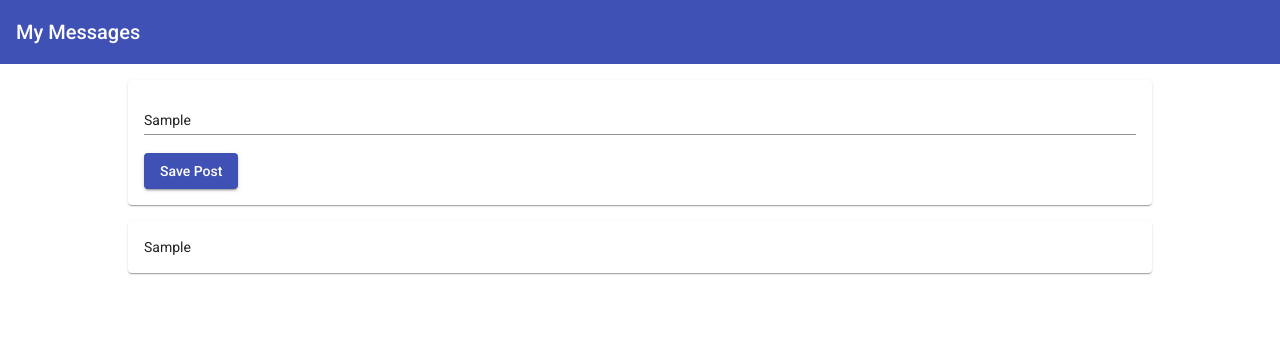
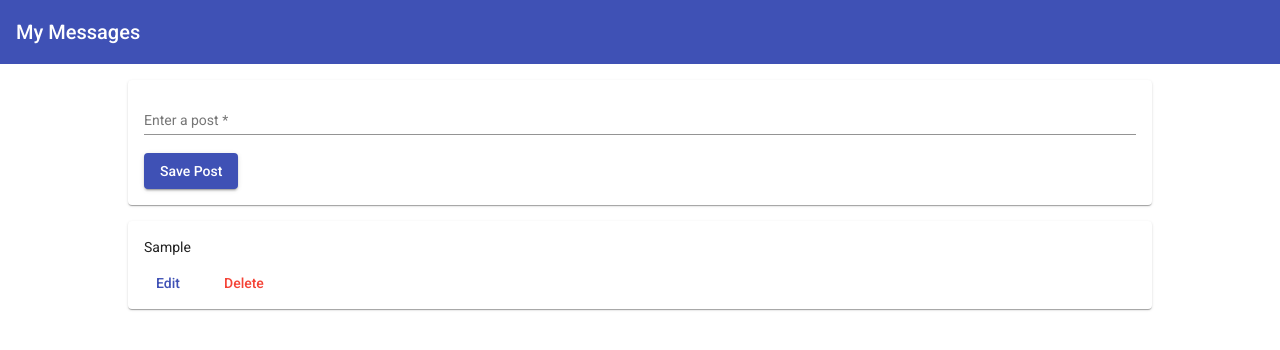
Before and after one commit to akshaypalekardev/mean-course, an Angular app: page / in a window 1280 px wide. Both pictures are taken after typing "Sample" into the empty fields and a click on the button "Save Post". Shown: the top 350 px of the page. Built offline with nearby package versions, Linux system fonts and the light colour scheme.

Commit message:
Basic Angular application Complete

```diff
--- a/src/app/posts/post-create/post-create.component.html
+++ b/src/app/posts/post-create/post-create.component.html
@@ -4,6 +4,7 @@
     <input matInput
     type="text"
     name="content"
+    placeholder="Enter a post"
     ngModel
     #content="ngModel"
     required>
--- a/src/app/posts/post-create/post-create.component.ts
+++ b/src/app/posts/post-create/post-create.component.ts
@@ -18,5 +18,6 @@
     }
 
     this.postsService.addPost(form.value.content);
+    form.resetForm();
   }
 }
--- a/src/app/posts/post-list/post-list.component.html
+++ b/src/app/posts/post-list/post-list.component.html
@@ -1,2 +1,7 @@
 <p class="info-text mat-body-1" *ngIf="posts.length <= 0">No Post Added Yet</p>
-<mat-card *ngFor="let post of posts">{{post.content}}</mat-card>
+<mat-card *ngFor="let post of posts">{{post.content}}
+  <mat-card-actions>
+    <button mat-button color="primary">Edit</button>
+    <button mat-button color="warn">Delete</button>
+  </mat-card-actions>
+</mat-card>
```
